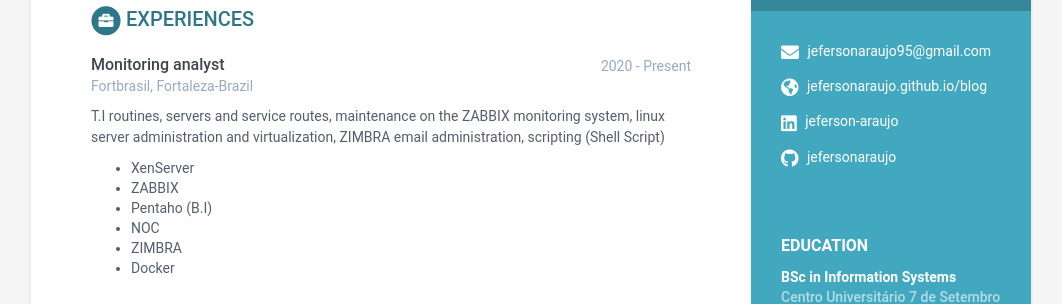
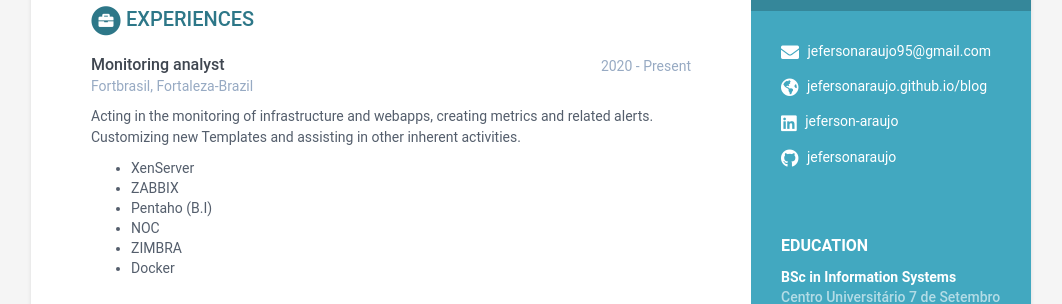
Before and after one commit to jefersonaraujo/jefersonaraujo.github.io, a Jekyll site: the page built from index.html, in a window 1280 px wide. Shown: the part 257-561 px from the top of the page, without its empty margins (109-1171 px from the left). Built offline with Jekyll 4.4.1, drawn with Linux system fonts in a browser that asks for light colours.

Commit message:
Update data.yml

```diff
--- a/_data/data.yml
+++ b/_data/data.yml
@@ -55,7 +55,7 @@ experiences:
       time: 2020 - Present
       company: Fortbrasil, Fortaleza-Brazil
       details: |
-        T.I routines, servers and service routes, maintenance on the ZABBIX monitoring system, linux server administration and virtualization, ZIMBRA email administration, scripting (Shell Script)
+        Acting in the monitoring of infrastructure and webapps, creating metrics and related alerts. Customizing new Templates and assisting in other inherent activities.
 
           - XenServer
           - ZABBIX
```
